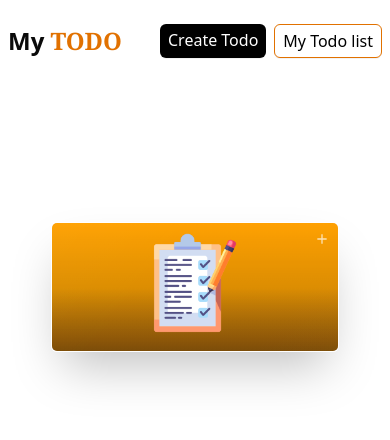
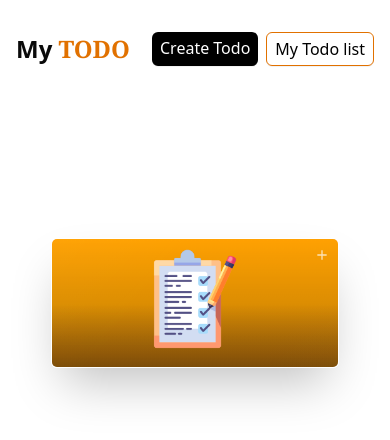
Before and after one commit to Uz-Okey/todolApp, a Next.js app: page / in a window 390 px wide. Shown: the top 440 px of the page. Built offline with nearby package versions, Linux system fonts and the light colour scheme.

Commit message:
link set up for mobile

```diff
--- a/src/app/page.tsx
+++ b/src/app/page.tsx
@@ -37,10 +37,11 @@ export default function Home() {
                     Click here to create a todo
 
                   </Badge>
-                  </Link>
+
                   <p className="text-white text-[15px] text-center leading-tight max-w-xs">
                     Add your daily goals and track them easily.
                   </p>
+                </Link>
               </div>
             </ThreeDLayeredCard>
 
--- a/src/app/pages/Navbar.tsx
+++ b/src/app/pages/Navbar.tsx
@@ -5,7 +5,7 @@ export default function Navbar() {
 
 
     return (
-        <div className={`flex  duration-1000 sm:mt-3 mt-4 sm:mb-2 mb-15 transition-all ease-in-out p-2 md:p-8 justify-between items-center mx-auto`}>
+        <div className={`flex  duration-1000 sm:mt-3 mt-4 sm:mb-2 mb-15 transition-all ease-in-out p-4 md:p-8 justify-between items-center mx-auto`}>
             <div className="font-bold text-2xl">
                 <Link href='/'>
                     <h1>My <span className="font-serif text-amber-600">TODO</span></h1>
```
Lines whose indentation alone changed are shown as unchanged.
